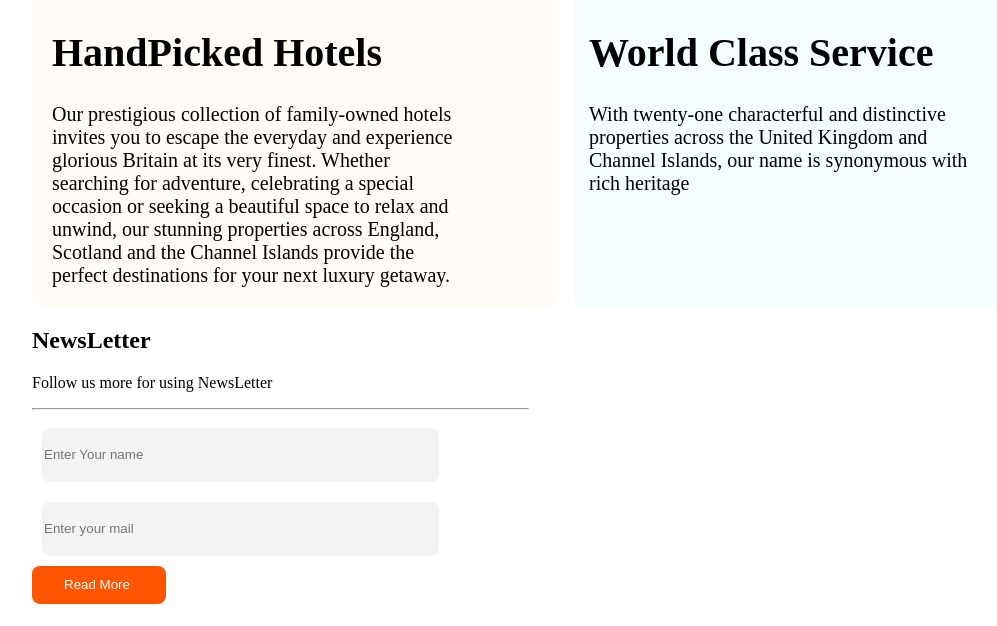
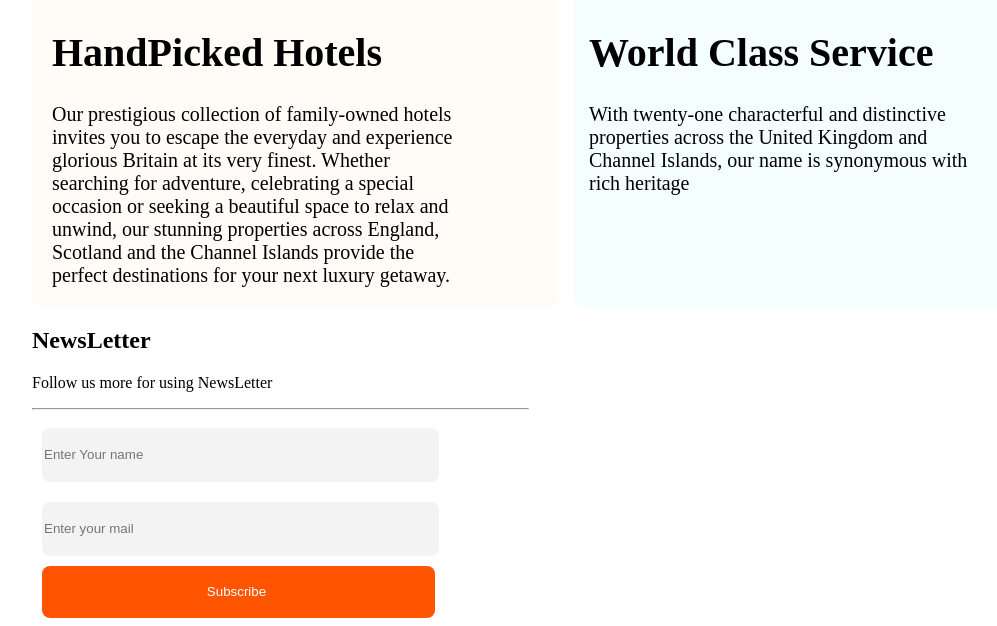
Before and after one commit to Sheikh216/pg_A2, a plain HTML site: page index.html in a window 1280 px wide. Shown: the part 3044-3670 px from the top of the page, without its empty margins (111-1108 px from the left). Drawn offline with Linux system fonts and the light colour scheme.

Commit message:
upto NewsLetter Half

```diff
--- a/index.html
+++ b/index.html
@@ -137,7 +137,7 @@
 
    </div>
 
-   <div class="btn"><button>Read More</button></div>
+   <div class="btn-Read"><button>Subscribe</button></div>
 
   </div>
 
--- a/style.css
+++ b/style.css
@@ -86,6 +86,16 @@ height: 38px;
 border: none;
 color: white;
 padding-right: 10px;
+}
+.btn-Read button{
+ border-radius: 8px;
+ background: #FF5400;
+ width: 393px;
+ height: 52px;
+ border: none;
+ color: white;
+ padding-right: 10px;
+ margin-left: 10px;
 }
 
 /* Tours */
```
